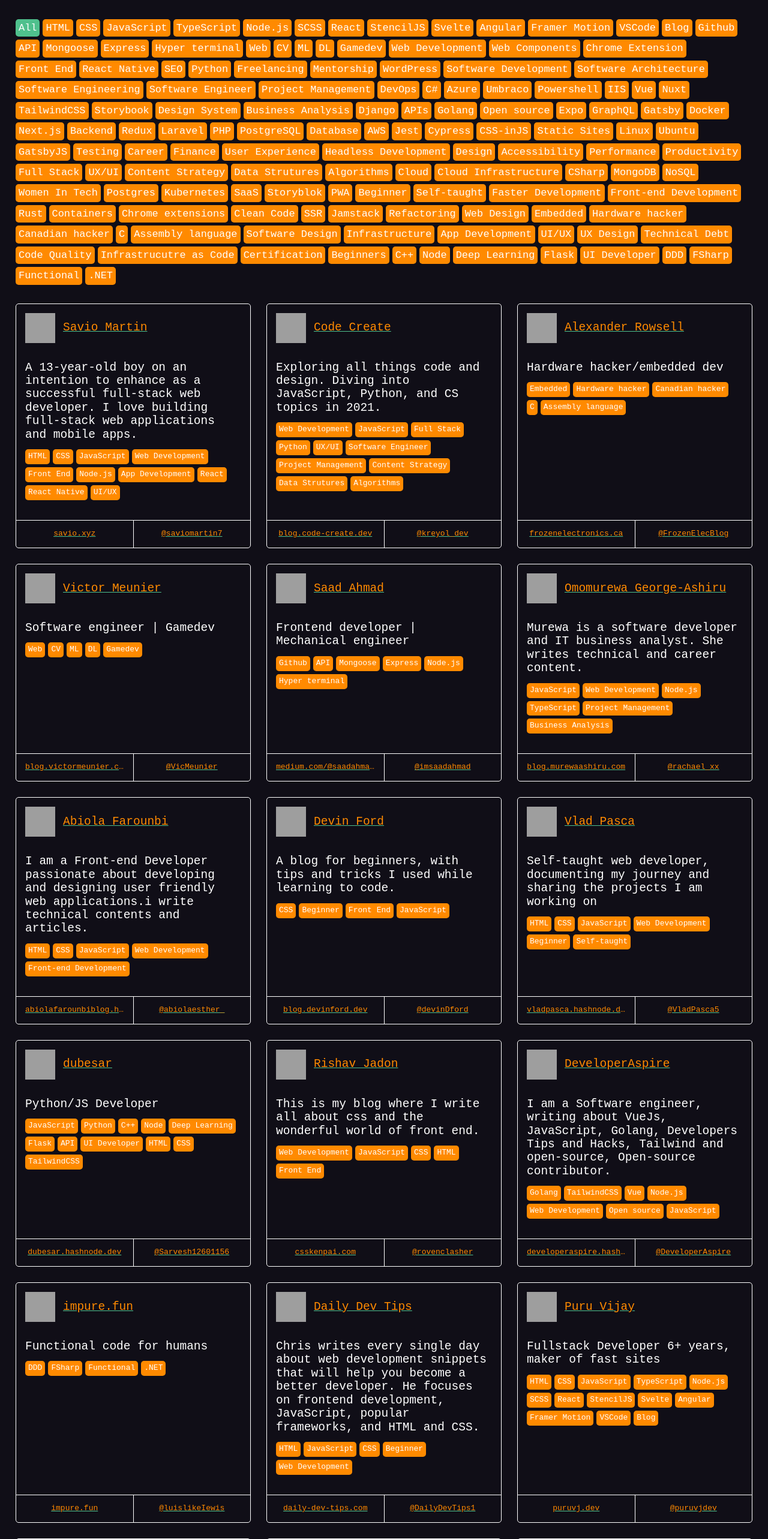
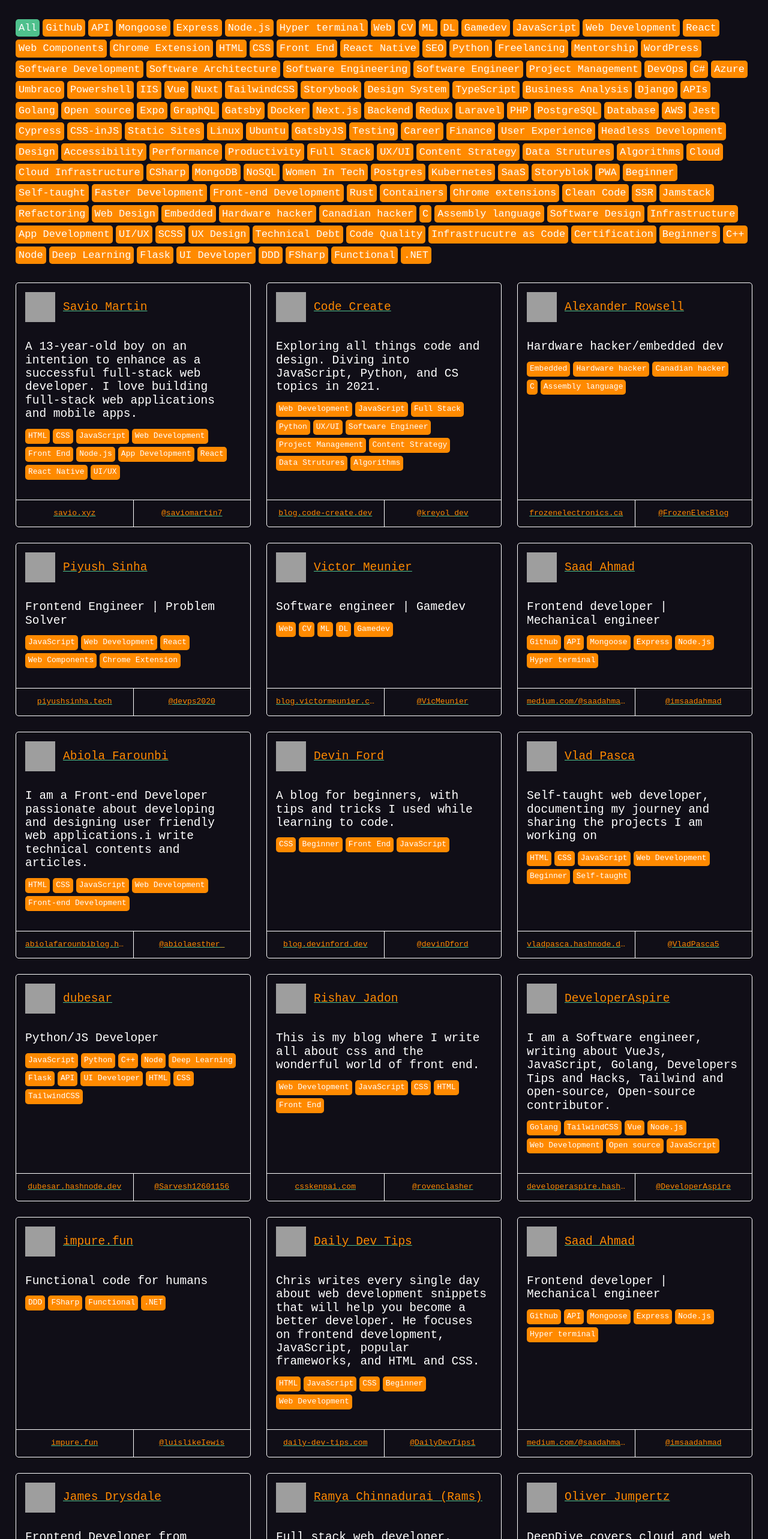
Before and after one commit to markodenic/awesome-tech-blogs, a Nuxt app: page / in a window 1280 px wide. Shown: the part 234-2800 px from the top of the page at 60% size. Built offline with nearby package versions, Linux system fonts and the light colour scheme; grey boxes are pictures that could not be loaded.

Commit message:
Reduce tags, move to random place

```diff
--- a/data.js
+++ b/data.js
@@ -585,6 +585,20 @@ module.exports = [
     ]
   },
   {
+    name: 'Saad Ahmad',
+    description: 'Frontend developer | Mechanical engineer' ,
+    url: 'https://medium.com/@saadahmadhere' ,
+    twitter: '@imsaadahmad' ,
+    tags: [
+      'Github',
+      'API',
+      'Mongoose',
+      'Express',
+      'Node.js',
+      'Hyper terminal',
+      ]
+  },
+  {
     name: 'Omomurewa George-Ashiru',
     description: 'Murewa is a software developer and IT business analyst. She writes technical and career content.',
     url: 'https://blog.murewaashiru.com/',
@@ -709,26 +723,5 @@ module.exports = [
       'Node.js',
       'Hyper terminal',
       ]
-  },
-  {
-    name: 'Puru Vijay',
-    description: 'Fullstack Developer 6+ years, maker of fast sites' ,
-    url: 'https://puruvj.dev' ,
-    twitter: '@puruvjdev' ,
-    tags: [
-      'HTML',
-      'CSS',
-      'JavaScript',
-      'TypeScript',
-      'Node.js',
-      'SCSS',
-      'React',
-      'StencilJS',
-      'Svelte',
-      'Angular',
-      'Framer Motion',
-      'VSCode',
-      'Blog'
-      ]
-  },
+  }
 ];
```
